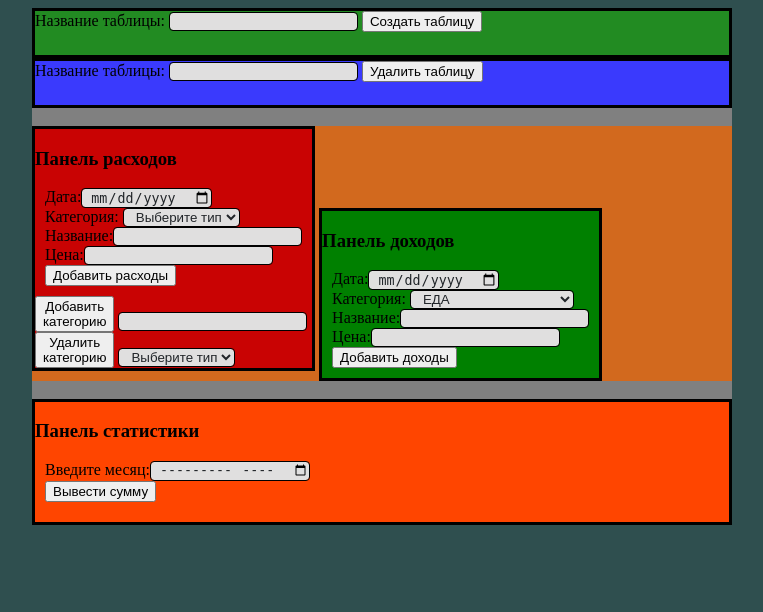
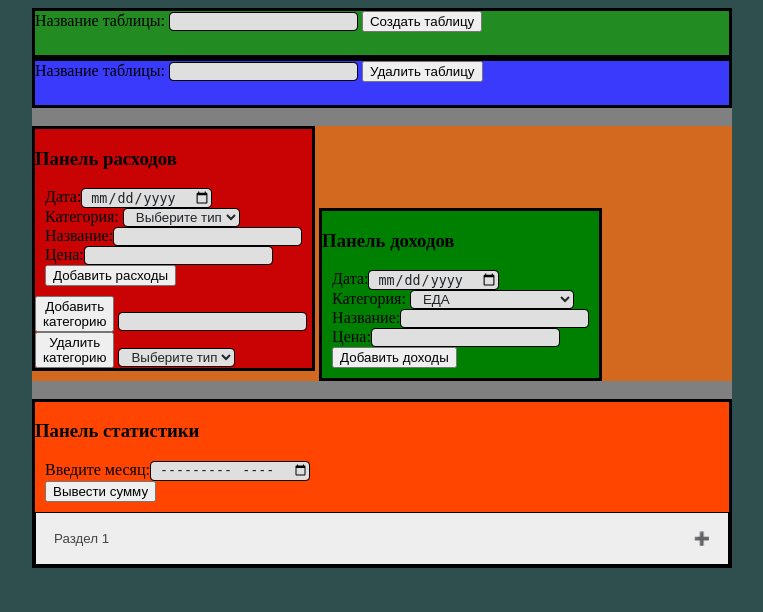
Before and after one commit to hrodvar-one/cost-accounting-app, a PHP site: page / in a window 1280 px wide. Shown: the top 612 px of the page, without its empty margins (258-1021 px from the left). Run offline with PHP 8.4, Linux system fonts and the light colour scheme; data comes from the database, SQL or seed files in the repository; both versions use the stored data as it was after the commit.

Commit message:
Lunch break

```diff
--- a/index.html
+++ b/index.html
@@ -102,28 +102,13 @@
 				<br>
 				<button type="submit">Вывести сумму</button>
 			</form>
-			<ul id="result-statistics-one"></ul>
+<!--			<ul id="result-statistics-one"></ul>-->
 			<!--	Панель с выпадающими блоками		-->
-			<div class="acor-container" id="acor-container">
-
-<!--				<input type="checkbox" name="chacor" id="chacor1" checked="checked" />-->
-<!--				<label for="chacor1">Заголовок вкладки</label>-->
-<!--				<div class="acor-body">-->
-<!--					<p>Описание вкладки</p>-->
-<!--				</div>-->
-<!---->
-<!--				<input type="checkbox" name="chacor" id="chacor2" />-->
-<!--				<label for="chacor2">Заголовок вкладки</label>-->
-<!--				<div class="acor-body">-->
-<!--					<p>Описание вкладки</p>-->
-<!--				</div>-->
-<!---->
-<!--				<input type="checkbox" name="chacor" id="chacor3" />-->
-<!--				<label for="chacor3">Заголовок вкладки</label>-->
-<!--				<div class="acor-body">-->
-<!--					<p>Описание вкладки</p>-->
-<!--				</div>-->
-
+			<div class="accordion-body" id="result-statistics-one">
+				<button class="accordion">Раздел 1</button>
+				<div class="panel">
+					<p>Lorem ipsum...</p>
+				</div>
 			</div>
 			<!--			-->
 		</div>
--- a/js/app.js
+++ b/js/app.js
@@ -179,14 +179,14 @@ function sendFormSummPrice() {
 
 		for (let i = 0; i < size; i++) {
 			summa = response[i]['SUM(price)'] + summa;
-			html.push(`<input type="checkbox" name="chacor" id="chacor1" checked="checked" />
-				<label for="chacor1">${response[i]['category']} : <b>${response[i]['SUM(price)']}</b></label>
-				<div class="acor-body">
-					<p>Описание вкладки</p>
-				</div>`);
+			html.push(`<button class="accordion">${response[i]['category']} : <b>${response[i]['SUM(price)']}</b></button>`);
+			html.push(`<div class="panel">`);
+			html.push(`<p>Lorem ipsum...</p>`);
+			html.push(`</div>`);
+
 			// console.log(summa);
 		}
-		html.push(`<li>Итого : <b>${summa}</b></li>`);
+		// html.push(`<li>Итого : <b>${summa}</b></li>`);
 		elResultStatistics.innerHTML = html.join('');
 
 		// let i = 0;
@@ -361,5 +361,34 @@ function requestCategoriesFromDB() {
 // список категорий при загрузке страницы сайта
 window.onload = requestCategoriesFromDB;
 
-// >>>>>>>>>>>>>>>>>>>>>>>>>>>>>>>>>>
-// функция вывода статистики покупок за месяц
+// // >>>>>>>>>>>>>>>>>>>>>>>>>>>>>>>>>>
+// // блок выполнения раскрытия
+// const accordion = document.getElementsByClassName('container-accordion');
+//
+// for (let i=0; i<accordion.length; i++) {
+// 	accordion[i].addEventListener('click', function () {
+// 		this.classList.toggle('active')
+// 	})
+// }
+
+
+// Вторая раскрывающаяся панель
+//
+let acc = document.getElementsByClassName("accordion");
+let i;
+
+for (i = 0; i < acc.length; i++) {
+	acc[i].addEventListener("click", function() {
+		/* Переключение между добавлением и удалением класса "active",
+		чтобы выделить кнопку, управляющую панелью */
+		this.classList.toggle("active");
+
+		/* Переключение между скрытием и отображением активной панели */
+		let panel = this.nextElementSibling;
+		if (panel.style.display === "block") {
+			panel.style.display = "none";
+		} else {
+			panel.style.display = "block";
+		}
+	});
+}
--- a/styles/css/style.css
+++ b/styles/css/style.css
@@ -64,66 +64,38 @@ body .container .statistics-panel .amount-per-month-output {
 body .container .statistics-panel .amount-per-month-output .statistics-per-month-form {
   margin: 10px;
 }
-body .container .statistics-panel .amount-per-month-output .acor-container {
-  margin: 20px 0;
+body .container .statistics-panel .amount-per-month-output .accordion-body .accordion {
+  background-color: #eee;
+  color: #444;
+  cursor: pointer;
+  padding: 18px;
+  width: 100%;
+  text-align: left;
+  border: 1px solid black;
+  outline: none;
+  transition: 0.4s;
 }
-body .container .statistics-panel .amount-per-month-output .acor-container .acor-body {
-  width: calc(100% - 40px);
-  margin: 0 auto;
-  height: 0;
-  color: rgba(0, 0, 0, 0);
-  background-color: #BFE2FF;
-  line-height: 18px;
-  padding: 0 30px;
-  box-sizing: border-box;
-  transition: color 0.5s, padding 0.5s;
+body .container .statistics-panel .amount-per-month-output .accordion-body .accordion:after {
+  content: "➕";
+  font-size: 13px;
+  color: #777;
+  float: right;
+  margin-left: 5px;
+}
+body .container .statistics-panel .amount-per-month-output .accordion-body .accordion:hover {
+  background-color: #ccc;
+}
+body .container .statistics-panel .amount-per-month-output .accordion-body .active {
+  background-color: #ccc;
+}
+body .container .statistics-panel .amount-per-month-output .accordion-body .active:after {
+  content: "➖";
+}
+body .container .statistics-panel .amount-per-month-output .accordion-body .panel {
+  padding: 0 18px;
+  background-color: white;
+  display: none;
   overflow: hidden;
-  font-family: Verdana, sans-serif;
-  font-size: 16px;
-  box-shadow: 0 4px 8px rgba(0, 0, 0, 0.2), 0 10px 16px rgba(0, 0, 0, 0.2);
-}
-body .container .statistics-panel .amount-per-month-output .acor-container .acor-body p {
-  margin: 0 0 10px;
-}
-body .container .statistics-panel .amount-per-month-output .acor-container label {
-  cursor: pointer;
-  background-color: #337AB7;
-  display: block;
-  padding: 15px 20px;
-  width: 100%;
-  color: #BFE2FF;
-  font-weight: 300;
-  box-sizing: border-box;
-  z-index: 100;
-  font-family: Verdana, sans-serif;
-  font-size: 18px;
-  margin: 0 0 5px;
-  transition: color 0.35s;
-}
-body .container .statistics-panel .amount-per-month-output .acor-container label:hover {
-  color: #FFF;
-}
-body .container .statistics-panel .amount-per-month-output .acor-container input {
-  display: none;
-}
-body .container .statistics-panel .amount-per-month-output .acor-container label:before {
-  content: "❯";
-  float: right;
-}
-body .container .statistics-panel .amount-per-month-output .acor-container input:checked + label {
-  background-color: #285f8f;
-  color: #FFF;
-  box-shadow: 0 8px 26px rgba(0, 0, 0, 0.4), 0 28px 30px rgba(0, 0, 0, 0.3);
-}
-body .container .statistics-panel .amount-per-month-output .acor-container input:checked + label:before {
-  transition: transform 0.35s;
-  transform: rotate(90deg);
-}
-body .container .statistics-panel .amount-per-month-output .acor-container input:checked + label + .acor-body {
-  height: auto;
-  margin-top: -5px;
-  color: #000;
-  padding: 20px 30px 10px;
 }
 
 /*# sourceMappingURL=style.css.map */
--- a/styles/scss/style.scss
+++ b/styles/scss/style.scss
@@ -80,75 +80,47 @@ body {
           margin: 10px;
         }
 
-        // меню аккордеон
-        .acor-container {
-          margin: 20px 0;
+        //панель аккордеон
+        .accordion-body {
 
-          .acor-body {
-            width: calc(100% - 40px);
-            margin: 0 auto;
-            height: 0;
-            color: rgba(0, 0, 0, 0);
-            background-color: #BFE2FF;
-            line-height: 18px;
-            padding: 0 30px;
-            box-sizing: border-box;
-            transition: color 0.5s, padding 0.5s;
-            overflow: hidden;
-            font-family: Verdana, sans-serif;
-            font-size: 16px;
-            box-shadow: 0 4px 8px rgba(0,0,0,0.2), 0 10px 16px rgba(0,0,0,0.2);
+          .accordion {
+            background-color: #eee;
+            color: #444;
+            cursor: pointer;
+            padding: 18px;
+            width: 100%;
+            text-align: left;
+            //border: none;
+            border: 1px solid black;
+            outline: none;
+            transition: 0.4s;
 
-            p {
-              margin: 0 0 10px;
+            &:after {
+              content: '\02795';
+              font-size: 13px;
+              color: #777;
+              float: right;
+              margin-left: 5px;
+            }
+
+            &:hover {
+              background-color: #ccc;
             }
           }
 
-          label {
-            cursor: pointer;
-            background-color: #337AB7;
-            display: block;
-            padding: 15px 20px;
-            width: 100%;
-            color: #BFE2FF;
-            font-weight: 300;
-            box-sizing: border-box;
-            z-index: 100;
-            font-family: Verdana, sans-serif;
-            font-size: 18px;
-            margin: 0 0 5px;
-            transition: color .35s;
+          .active {
+            background-color: #ccc;
+
+            &:after {
+              content: "\2796";
+            }
           }
 
-          label:hover {
-            color: #FFF;
-          }
-
-          input {
+          .panel {
+            padding: 0 18px;
+            background-color: white;
             display: none;
-          }
-
-          label:before {
-            content: '\276F';
-            float: right;
-          }
-
-          input:checked + label {
-            background-color: #285f8f;
-            color: #FFF;
-            box-shadow: 0 8px 26px rgba(0,0,0,0.4), 0 28px 30px rgba(0,0,0,0.3);
-          }
-
-          input:checked + label:before {
-            transition: transform .35s;
-            transform: rotate(90deg);
-          }
-
-          input:checked + label + .acor-body {
-            height: auto;
-            margin-top: -5px;
-            color: #000;
-            padding: 20px 30px 10px;
+            overflow: hidden;
           }
         }
       }
```
Also changed, not shown: db/app_db.db.
